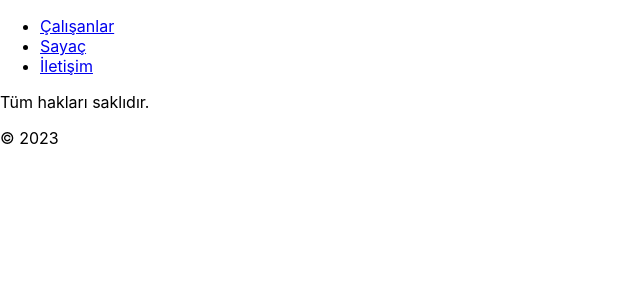
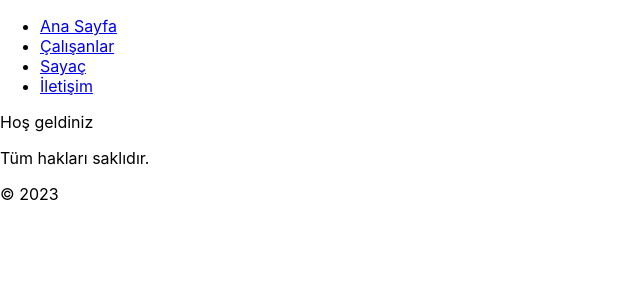
Before and after one commit to zcomert/BTK-AI-based-Web-Apps, a React (Create React App) app in the folder storeapp/frontend/: page / in a window 1280 px wide. Shown: the top 300 px of the page, without its empty margins (0-640 px from the left). Built offline with nearby package versions, Linux system fonts and the light colour scheme.

Commit message:
Pages have been defined.

```diff
--- a/storeapp/frontend/src/App.js
+++ b/storeapp/frontend/src/App.js
@@ -5,6 +5,7 @@ import { Route, Routes } from 'react-router-dom';
 import Contact from './basic/Contact';
 import Navbar from './components/navbar/Navbar';
 import Footer from './components/footer/Footer';
+import Home from './pages/home/Home';
 
 
 function App() {
@@ -19,6 +20,7 @@ function App() {
           <Route path='/counter' element={<Counter />}></Route>
           <Route path='/employees' element={<EmployeeList />}></Route>
           <Route path='/contact' element={<Contact />}></Route>
+          <Route path='/'  element={<Home />}></Route>
         </Routes>
       </main>
 
--- a/storeapp/frontend/src/components/navbar/Navbar.js
+++ b/storeapp/frontend/src/components/navbar/Navbar.js
@@ -5,6 +5,9 @@ export default function Navbar() {
     return (
         <div>
             <ul>
+                <li>
+                    <Link to="/">Ana Sayfa</Link>
+                </li>
                 <li>
                     <Link to="/employees">Çalışanlar</Link>
                 </li>
--- /dev/null
+++ b/storeapp/frontend/src/pages/home/Home.js
@@ -0,0 +1,7 @@
+import React from 'react'
+
+export default function Home() {
+    return (
+        <div>Hoş geldiniz</div>
+    )
+}
```
Lines whose indentation alone changed are shown as unchanged.
